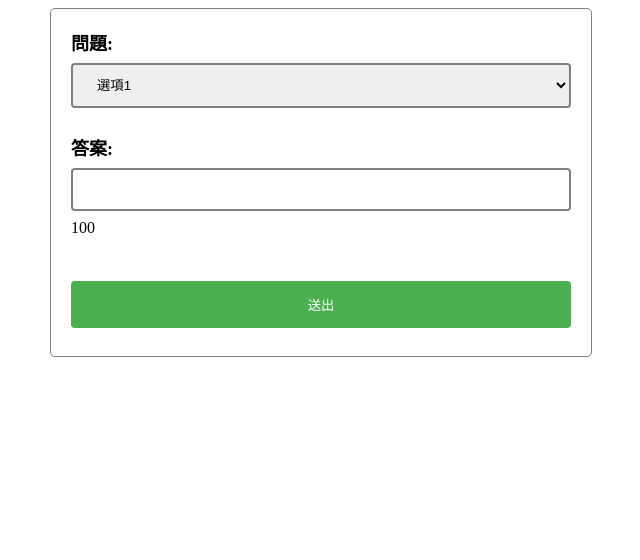
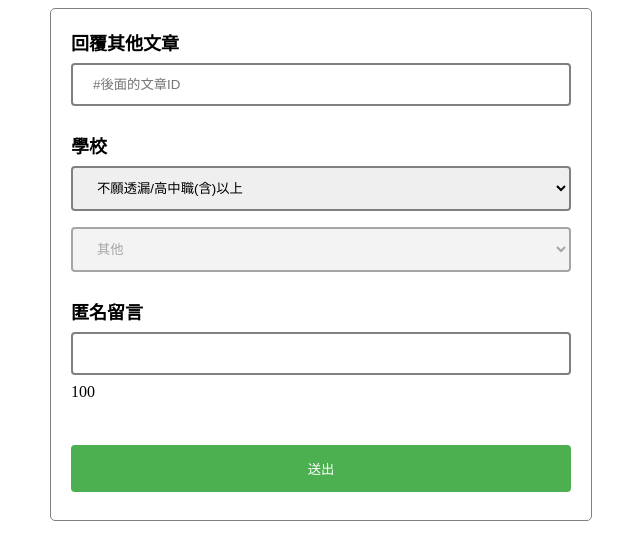
Before and after one commit to ruishengchen/anonymous_board, a plain HTML site: page index.html in a window 1280 px wide. Shown: the whole page, without its empty margins (319-959 px from the left). Drawn offline with Linux system fonts and the light colour scheme.

Commit message:
Update index.html

```diff
--- a/index.html
+++ b/index.html
@@ -21,6 +21,15 @@ label {
 }
 
 select, input[type="text"] {
+  width: 100%;
+  padding: 12px 20px;
+  margin: 8px 0;
+  box-sizing: border-box;
+  border: 2px solid gray;
+  border-radius: 4px;
+}
+
+select, input[type="number"] {
   width: 100%;
   padding: 12px 20px;
   margin: 8px 0;
@@ -69,6 +78,15 @@ select, input[type="text"] {
   border-radius: 4px;
 }
 
+select, input[type="number"] {
+  width: 100%;
+  padding: 12px 20px;
+  margin: 8px 0;
+  box-sizing: border-box;
+  border: 2px solid gray;
+  border-radius: 4px;
+}
+
 input[type="submit"] {
   width: 100%;
   background-color: #4CAF50;
@@ -88,25 +106,47 @@ input[type="submit"]:hover {
 </style>
 
 
-<script>
+<script type="text/javascript">
+function school_change(index){
+  var school1 = index.value;
+  var school2 = document.getElementById("school2");
+
+  if (school1 === "e") {
+    school2.innerHTML = "<option>子選項1-1</option><option>子選項1-2</option>";
+  } else if (school1 === "j") {
+    school2.innerHTML = "<option>子選項2-1</option><option>子選項2-2</option>";
+  } else {
+    school2.innerHTML = "<option>其他</option>";
+  }
+  school2.disabled = false;
+};
+
   function displayRemaining(text, maxLength) {
     var remaining = document.getElementById("remaining");
     remaining.innerHTML = maxLength - text.value.length;
   }
+
+
 </script>
 </head>
 <body>
 
 <form>
-  <label for="question">問題:</label>
-  <select id="question">
-    <option value="option1">選項1</option>
-    <option value="option2">選項2</option>
-    <option value="option3">選項3</option>
+  <label for="reply">回覆其他文章</label>
+  <input type="number" id="reply" name="reply" min="1" max="9999" placeholder="#後面的文章ID">
+  <br><br>
+  <label for="school1">學校</label>
+  <select id="school1" name="school1" onchange="school_change(this)">
+    <option value="o">不願透漏/高中職(含)以上</option>
+    <option value="j">國中</option>
+    <option value="e">國小</option>
+  </select>
+  <select id="school2" name="school2" disabled>
+    <option value="o">其他</option>
   </select>
   <br><br>
-  <label for="answer">答案:</label>
-  <input type="text" id="answer" name="answer" maxlength="100" oninput="displayRemaining(this, 100)">
+  <label for="msg">匿名留言</label>
+  <input required type="text" id="msg" name="msg" maxlength="100" oninput="displayRemaining(this, 100)">
   <div id="remaining">100</div>
   <br><br>
   <input type="submit" value="送出">
```
